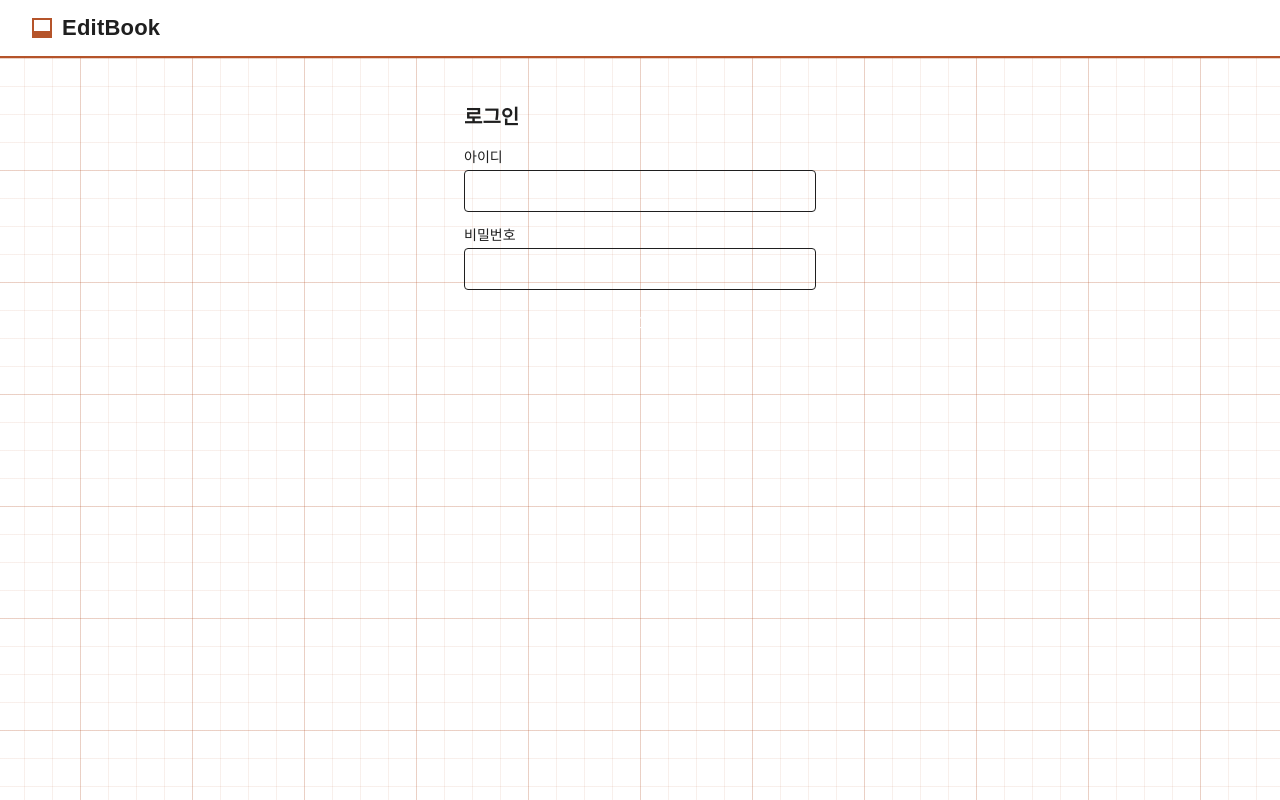
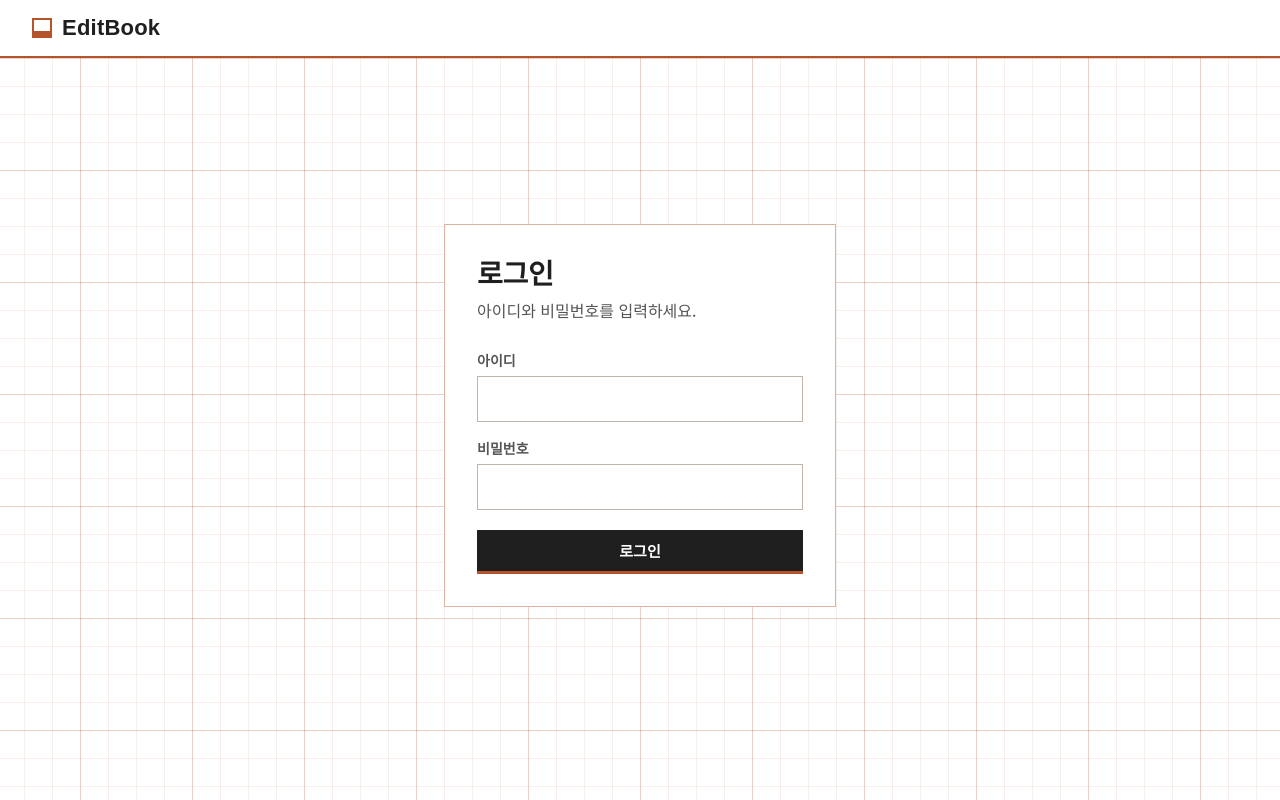
Before and after one commit to cleveranawim-source/editbook, a Next.js app: page /login in a window 1280 px wide. Built offline with nearby package versions, Linux system fonts and the light colour scheme; no server answers.

Commit message:
feat(ui): 로그인·새 비밀번호 설정·404를 원고지 위 한 장으로
Co-Authored-By: Claude Fable 5.1 <noreply@anthropic.com>

```diff
--- a/src/app/change-password/form.tsx
+++ b/src/app/change-password/form.tsx
@@ -2,45 +2,23 @@
 
 import { useActionState } from "react";
 import { changePasswordAction } from "./actions";
+import { Button } from "@/components/Button";
+import { Field, FormError, Input } from "@/components/Field";
 
 export function ChangePasswordForm() {
   const [state, action, pending] = useActionState(changePasswordAction, {});
   return (
-    <form action={action} className="flex flex-col gap-3">
-      <label className="flex flex-col gap-1 text-sm">
-        새 비밀번호
-        <input
-          name="password"
-          type="password"
-          required
-          minLength={8}
-          autoComplete="new-password"
-          className="rounded border border-gray-300 px-3 py-2 text-base"
-        />
-      </label>
-      <label className="flex flex-col gap-1 text-sm">
-        새 비밀번호 확인
-        <input
-          name="confirm"
-          type="password"
-          required
-          minLength={8}
-          autoComplete="new-password"
-          className="rounded border border-gray-300 px-3 py-2 text-base"
-        />
-      </label>
-      {state.error && (
-        <p role="alert" className="text-sm text-red-600">
-          {state.error}
-        </p>
-      )}
-      <button
-        type="submit"
-        disabled={pending}
-        className="rounded bg-blue-600 px-3 py-2 text-white disabled:opacity-60"
-      >
-        변경
-      </button>
+    <form action={action} className="flex flex-col gap-4">
+      <Field label="새 비밀번호" hint="8자 이상">
+        <Input name="password" type="password" required minLength={8} autoComplete="new-password" />
+      </Field>
+      <Field label="새 비밀번호 확인">
+        <Input name="confirm" type="password" required minLength={8} autoComplete="new-password" />
+      </Field>
+      <FormError message={state.error} />
+      <Button type="submit" variant="primary" pending={pending} pendingLabel="바꾸는 중…" className="mt-1 w-full">
+        비밀번호 변경
+      </Button>
     </form>
   );
 }
--- a/src/app/change-password/page.tsx
+++ b/src/app/change-password/page.tsx
@@ -1,17 +1,15 @@
 import { requireUser } from "@/lib/auth/current";
+import { AuthCard } from "@/components/AuthCard";
 import { ChangePasswordForm } from "./form";
 
 export default async function ChangePasswordPage() {
   const user = await requireUser({ allowPasswordChangePending: true });
   return (
-    <main className="mx-auto w-full max-w-sm p-4">
-      <h1 className="mb-2 text-xl font-bold">비밀번호 변경</h1>
-      {user.mustChangePassword && (
-        <p className="mb-4 text-sm text-gray-600">
-          처음 로그인하셨습니다. 새 비밀번호를 정해 주세요(8자 이상).
-        </p>
-      )}
+    <AuthCard
+      title="새 비밀번호 설정"
+      lead={user.mustChangePassword ? "첫 로그인입니다. 새 비밀번호를 정해 주세요." : "새 비밀번호를 정해 주세요."}
+    >
       <ChangePasswordForm />
-    </main>
+    </AuthCard>
   );
 }
--- a/src/app/login/page.tsx
+++ b/src/app/login/page.tsx
@@ -2,46 +2,39 @@
 
 import { useActionState } from "react";
 import { loginAction } from "./actions";
+import { AuthCard } from "@/components/AuthCard";
+import { Button } from "@/components/Button";
+import { Field, FormError, Input } from "@/components/Field";
 
 export default function LoginPage() {
   const [state, action, pending] = useActionState(loginAction, {});
   return (
-    <main className="mx-auto w-full max-w-sm p-4">
-      <h1 className="mb-4 text-xl font-bold">로그인</h1>
-      <form action={action} className="flex flex-col gap-3">
-        <label className="flex flex-col gap-1 text-sm">
-          아이디
-          <input
+    <AuthCard title="로그인" lead="아이디와 비밀번호를 입력하세요.">
+      <form action={action} className="flex flex-col gap-4">
+        <Field label="아이디">
+          <Input
             name="loginId"
             required
             autoComplete="username"
             autoCapitalize="none"
-            className="rounded border border-gray-300 px-3 py-2 text-base"
+            spellCheck={false}
+            aria-invalid={state.error ? true : undefined}
           />
-        </label>
-        <label className="flex flex-col gap-1 text-sm">
-          비밀번호
-          <input
+        </Field>
+        <Field label="비밀번호">
+          <Input
             name="password"
             type="password"
             required
             autoComplete="current-password"
-            className="rounded border border-gray-300 px-3 py-2 text-base"
+            aria-invalid={state.error ? true : undefined}
           />
-        </label>
-        {state.error && (
-          <p role="alert" className="text-sm text-red-600">
-            {state.error}
-          </p>
-        )}
-        <button
-          type="submit"
-          disabled={pending}
-          className="rounded bg-blue-600 px-3 py-2 text-white disabled:opacity-60"
-        >
+        </Field>
+        <FormError message={state.error} />
+        <Button type="submit" variant="primary" pending={pending} pendingLabel="로그인 중…" className="mt-1 w-full">
           로그인
-        </button>
+        </Button>
       </form>
-    </main>
+    </AuthCard>
   );
 }
--- a/src/app/not-found.tsx
+++ b/src/app/not-found.tsx
@@ -1,13 +1,12 @@
-import Link from "next/link";
+import { AuthCard } from "@/components/AuthCard";
+import { ButtonLink } from "@/components/Button";
 
 export default function NotFound() {
   return (
-    <main className="mx-auto flex w-full max-w-xl flex-col gap-3 p-4">
-      <h1 className="text-xl font-bold">페이지를 찾을 수 없습니다</h1>
-      <p className="text-gray-600">주소가 잘못되었거나 볼 수 있는 권한이 없습니다.</p>
-      <Link href="/books" className="text-blue-700 underline">
+    <AuthCard title="페이지를 찾을 수 없습니다" lead="주소가 잘못되었거나 볼 수 있는 권한이 없습니다.">
+      <ButtonLink href="/books" variant="primary" className="w-full">
         내 책으로 가기
-      </Link>
-    </main>
+      </ButtonLink>
+    </AuthCard>
   );
 }
```
